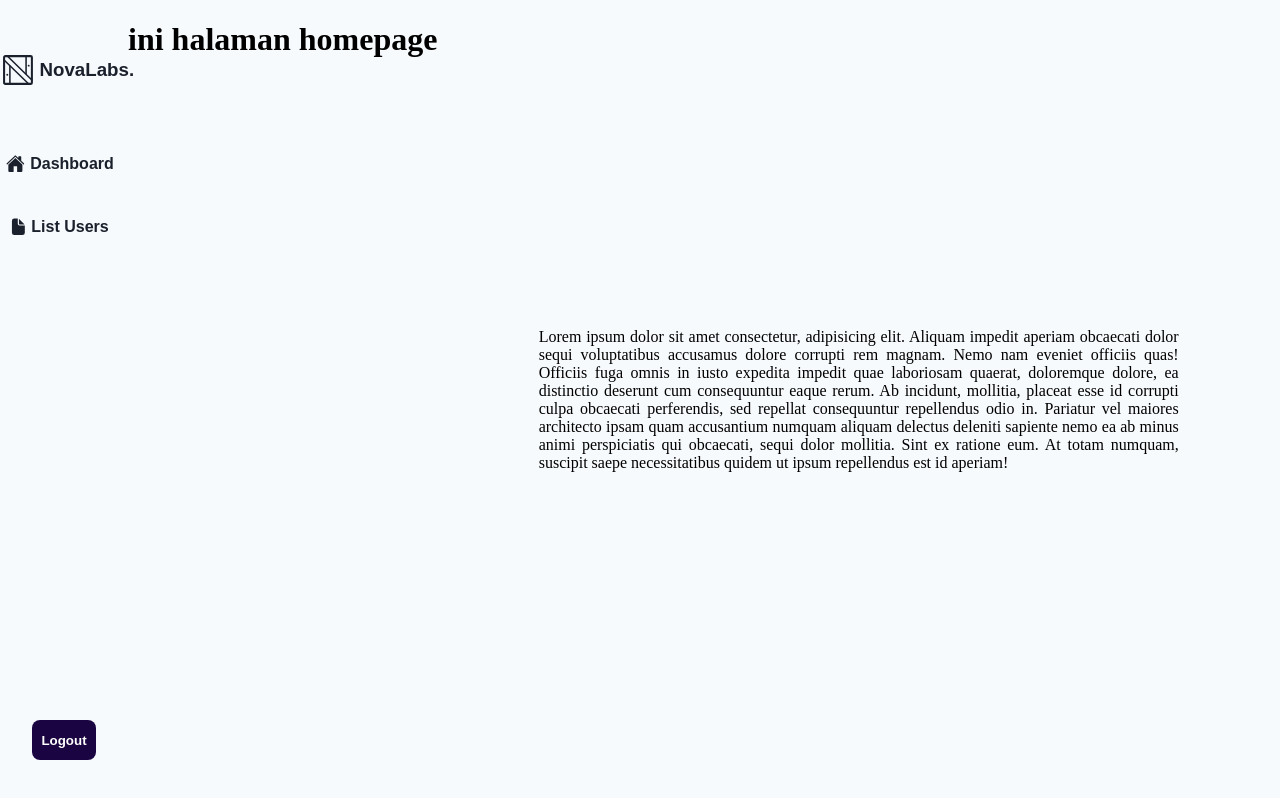
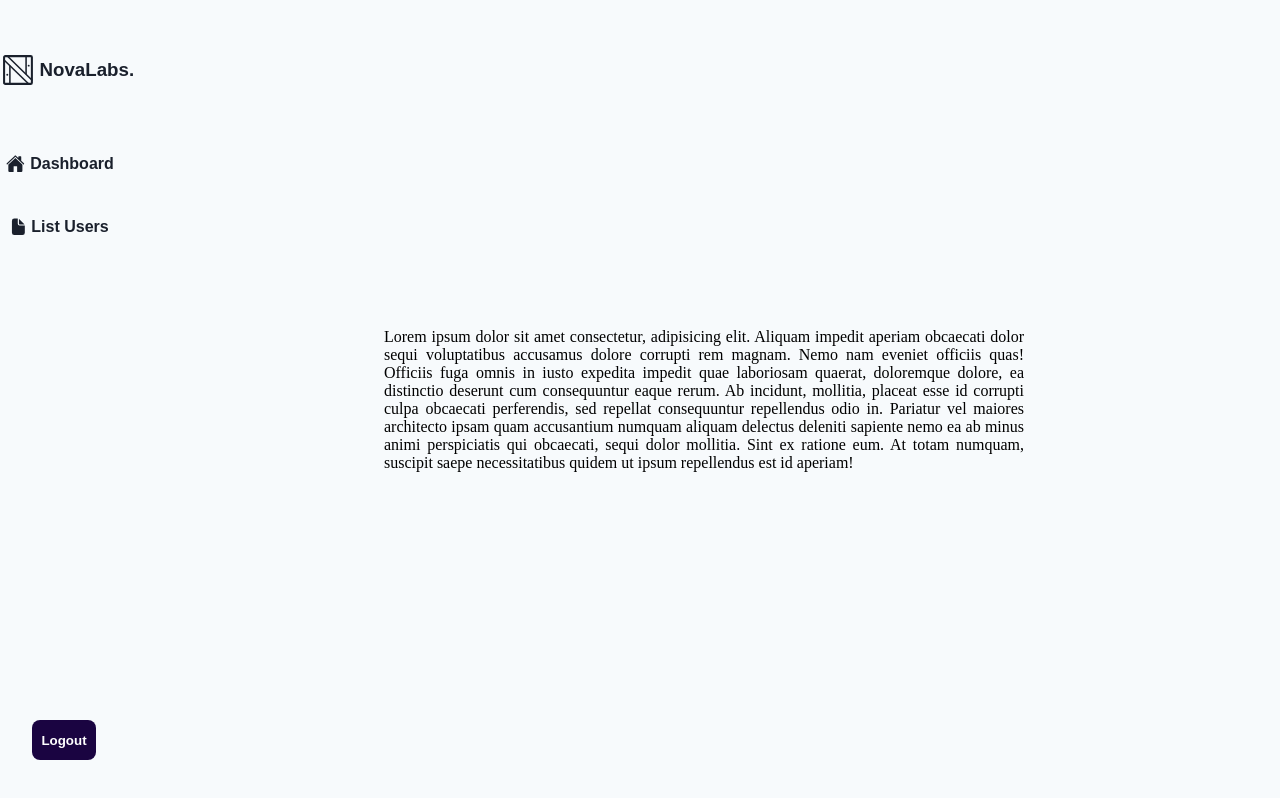
Before and after one commit to BangDen24/Mini-Project2, a React (Vite) app: page / in a window 1280 px wide. Built offline with nearby package versions, Linux system fonts and the light colour scheme; sample sign-in values are in the browser's storage.

Commit message:
Slight changes after the laptop turned on again after broken down for a week

```diff
--- a/src/pages/Home.jsx
+++ b/src/pages/Home.jsx
@@ -6,7 +6,6 @@ const Home = () => {
   return (
     <div className="home-page">
       <Listbar />
-      <h1 style={{ textAlign: "center" }}>ini halaman homepage</h1>
       <p style={{ textAlign: "justify", width: "50%", margin: "auto" }}>Lorem ipsum dolor sit amet consectetur, adipisicing elit. Aliquam impedit aperiam obcaecati dolor sequi voluptatibus accusamus dolore corrupti rem magnam. Nemo nam eveniet officiis quas! Officiis fuga omnis in iusto expedita impedit quae laboriosam quaerat, doloremque dolore, ea distinctio deserunt cum consequuntur eaque rerum. Ab incidunt, mollitia, placeat esse id corrupti culpa obcaecati perferendis, sed repellat consequuntur repellendus odio in. Pariatur vel maiores architecto ipsam quam accusantium numquam aliquam delectus deleniti sapiente nemo ea ab minus animi perspiciatis qui obcaecati, sequi dolor mollitia. Sint ex ratione eum. At totam numquam, suscipit saepe necessitatibus quidem ut ipsum repellendus est id aperiam!</p>
     </div>
   );
```
Also changed, not shown: 1 other file (tests, documents, lock files or other folders).
